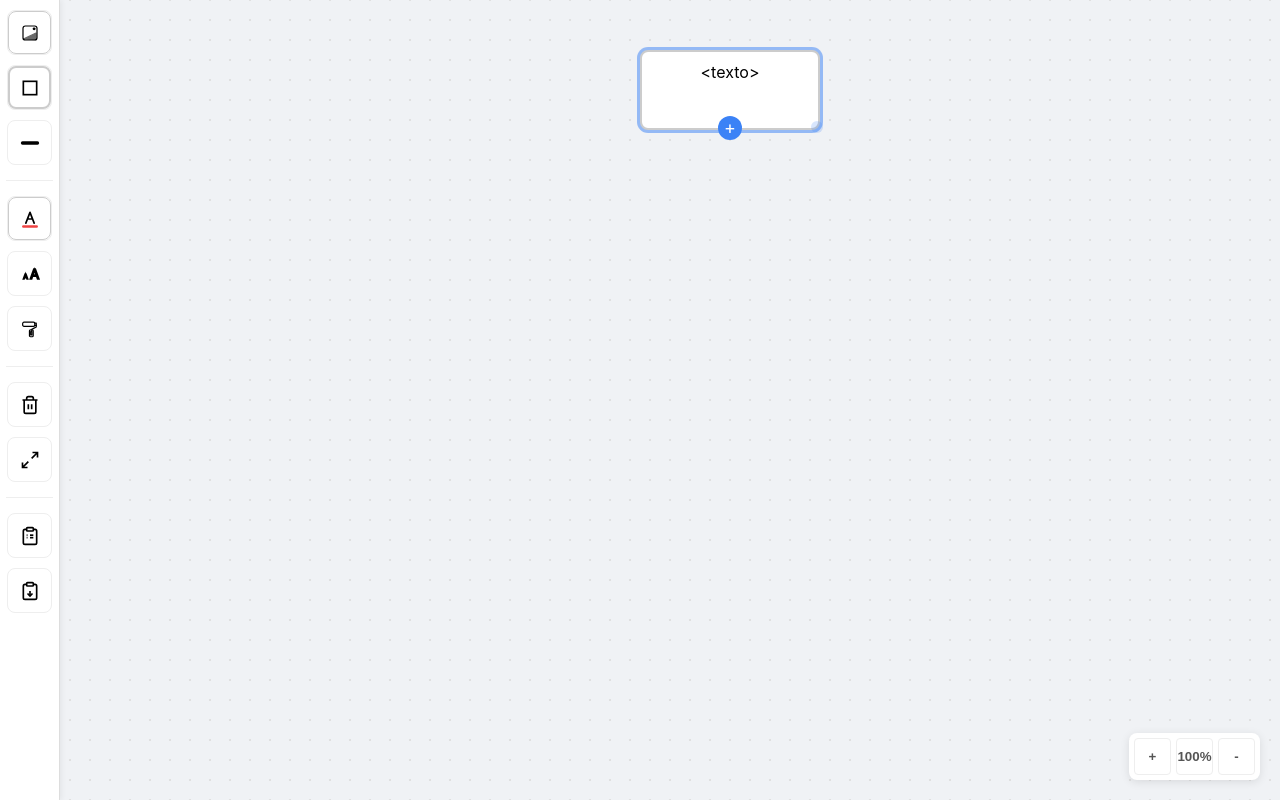
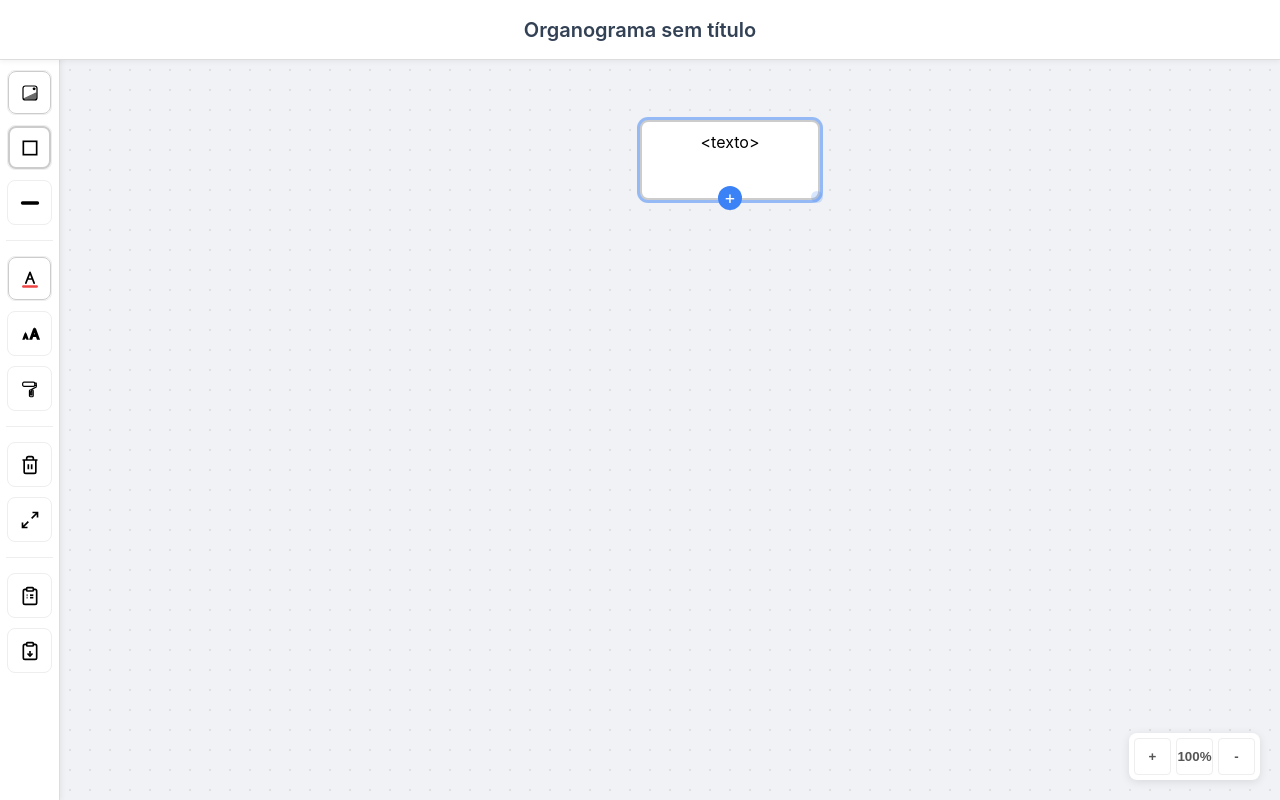
Before and after one commit to ewaghabi/organomap, a plain HTML site: page index.html in a window 1280 px wide. Drawn offline with Linux system fonts and the light colour scheme.

Commit message:
Add fixed header with editable project title and JSON sync

```diff
--- a/index.html
+++ b/index.html
@@ -29,7 +29,44 @@
             background-color: var(--bg-color);
             height: 100vh;
             width: 100vw;
+        }
+
+        #header {
+            position: fixed;
+            top: 0;
+            left: 0;
+            width: 100%;
+            height: 60px;
+            background-color: white;
+            border-bottom: 1px solid #ddd;
             display: flex;
+            align-items: center;
+            justify-content: center;
+            z-index: 3000;
+            box-shadow: 0 2px 5px rgba(0, 0, 0, 0.05);
+        }
+
+        #project-title {
+            font-size: 1.25rem;
+            font-weight: 600;
+            color: #334155;
+            outline: none;
+            padding: 5px 15px;
+            border-radius: 4px;
+            transition: background 0.2s;
+            cursor: text;
+        }
+
+        #project-title:hover,
+        #project-title:focus {
+            background-color: #f1f5f9;
+        }
+
+        #app-body {
+            display: flex;
+            width: 100%;
+            height: 100%;
+            position: relative;
         }
 
         /* Sidebar Styles */
@@ -40,12 +77,11 @@
             display: flex;
             flex-direction: column;
             align-items: center;
-            padding: 10px 0;
+            padding: 70px 0 10px 0;
+            /* Padding for header */
             gap: 10px;
             z-index: 2000;
-            /* Increased to stay above canvas */
             box-shadow: 2px 0 5px rgba(0, 0, 0, 0.05);
-            /* Removed overflow-y: auto to prevent clipping of absolute children */
         }
 
         .tool-btn {
@@ -463,6 +499,11 @@
 
 <body>
 
+    <div id="header">
+        <div id="project-title" contenteditable="true">Organograma sem título</div>
+    </div>
+
+    <div id="app-body">
         <div id="sidebar">
             <!-- Style Tools Group -->
             <div class="color-picker-wrapper tool-btn" data-tooltip="Cor de fundo (Background Color)">
@@ -610,7 +651,8 @@
             <!-- Import Modal -->
             <div id="import-modal" class="modal">
                 <h3 style="margin: 0;">Importar JSON</h3>
-            <p style="margin: 0; color: #666; font-size: 14px;">Cole o JSON abaixo. O conteúdo atual será substituído.
+                <p style="margin: 0; color: #666; font-size: 14px;">Cole o JSON abaixo. O conteúdo atual será
+                    substituído.
                 </p>
                 <textarea id="import-textarea" placeholder='[{"id": "node-1", ...}]'></textarea>
                 <div class="modal-buttons">
@@ -648,6 +690,7 @@
             const modalOverlay = document.getElementById('modal-overlay');
 
             // State variables
+            let projectTitle = "Organograma sem título";
             let nodes = [];
             let selectedNodeId = null;
             let isNodeDragging = false;
@@ -705,7 +748,7 @@
 
                 const sidebarWidth = 60; // From CSS
                 viewState.x = (window.innerWidth / 2) - sidebarWidth - offsetCenter;
-            viewState.y = 50; // Top
+                viewState.y = 120; // Lowered to clear the header
                 viewState.scale = 1;
                 updateWorldTransform();
             }
@@ -1226,7 +1269,10 @@
                 });
 
                 document.getElementById('export-btn').addEventListener('click', () => {
-                const data = JSON.stringify(nodes, null, 2);
+                    const data = JSON.stringify({
+                        title: projectTitle,
+                        nodes: nodes
+                    }, null, 2);
                     navigator.clipboard.writeText(data).then(() => {
                         showAlert("Exportar", "Dados exportados para a área de transferência!");
                     });
@@ -1244,7 +1290,8 @@
                 importTextarea.addEventListener('input', (e) => {
                     try {
                         const json = JSON.parse(e.target.value);
-                    btnConfirmImport.disabled = !Array.isArray(json);
+                        const isValid = Array.isArray(json) || (json.nodes && Array.isArray(json.nodes));
+                        btnConfirmImport.disabled = !isValid;
                     } catch (err) {
                         btnConfirmImport.disabled = true;
                     }
@@ -1253,15 +1300,31 @@
                 btnConfirmImport.addEventListener('click', () => {
                     try {
                         const json = JSON.parse(importTextarea.value);
+                        let importedNodes = [];
                         if (Array.isArray(json)) {
+                            importedNodes = json;
+                            projectTitle = "Organograma Importado";
+                        } else if (json.nodes && Array.isArray(json.nodes)) {
+                            importedNodes = json.nodes;
+                            projectTitle = json.title || "Organograma Importado";
+                        }
+
+                        if (importedNodes.length > 0 || Array.isArray(json)) {
                             nodes = [];
-                        json.forEach(n => createNode({ ...n, id: n.id, style: n.style }));
+                            document.getElementById('project-title').innerText = projectTitle;
+                            importedNodes.forEach(n => createNode({ ...n, id: n.id, style: n.style }));
                             closeModal();
                             deselectAll();
                         }
                     } catch (e) {
                         showAlert('Erro', 'Erro ao importar JSON.');
                     }
+                });
+
+                // Title Sync
+                const titleEl = document.getElementById('project-title');
+                titleEl.addEventListener('blur', () => {
+                    projectTitle = titleEl.innerText;
                 });
 
                 // Hide sliders on click outside
```
Lines whose indentation alone changed are shown as unchanged.
